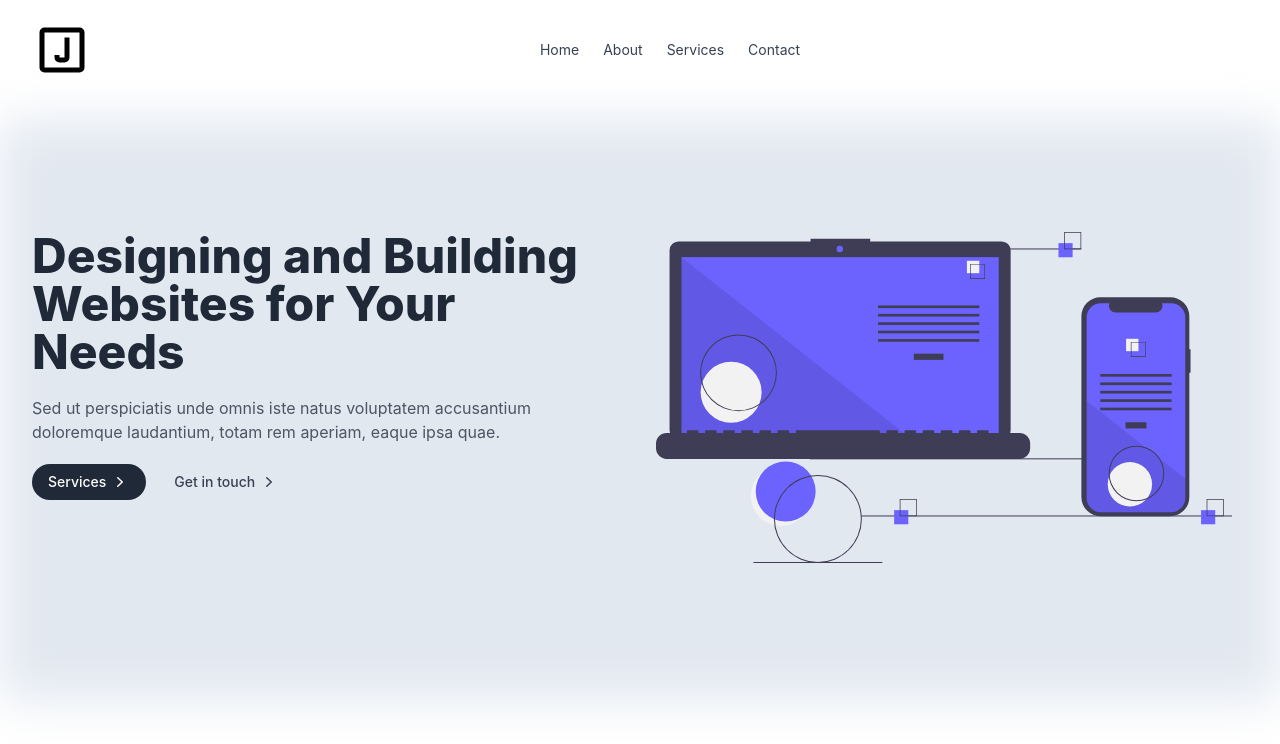
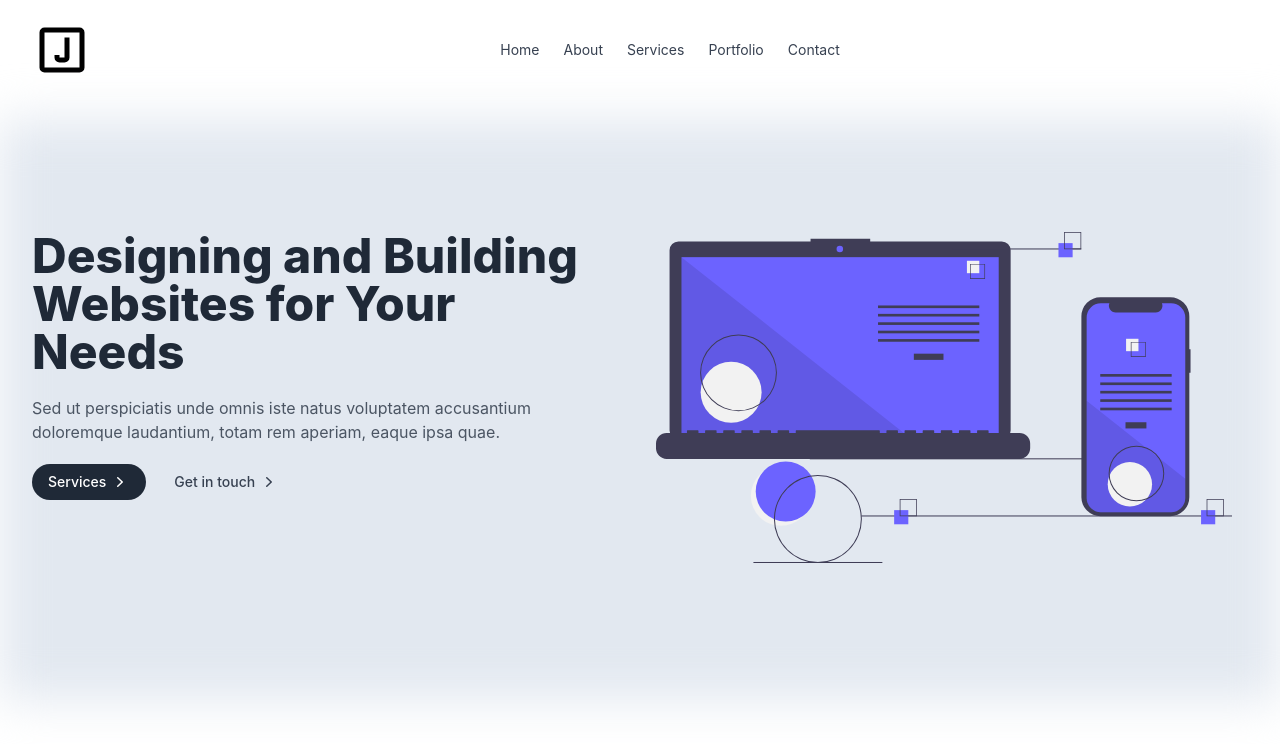
Before and after one commit to jacobadam/jacobadamdeveloper, a React (Create React App) app: page / in a window 1280 px wide. Shown: the top 744 px of the page. Built offline with nearby package versions, Linux system fonts and the light colour scheme.

Commit message:
add components and use react-router/link for nav

```diff
--- a/package.json
+++ b/package.json
@@ -15,6 +15,7 @@
     "@testing-library/user-event": "^13.5.0",
     "react": "^18.3.1",
     "react-dom": "^18.3.1",
+    "react-router-dom": "^6.28.0",
     "react-scripts": "5.0.1",
     "rimraf": "^6.0.1",
     "web-vitals": "^2.1.4"
--- /dev/null
+++ b/src/About.js
@@ -0,0 +1,5 @@
+import React from "react";
+
+export default function About() {
+  return <div>About</div>;
+}
--- a/src/App.js
+++ b/src/App.js
@@ -1,17 +1,27 @@
 import "./App.css";
-import React, { Component } from "react";
+import React from "react";
+import { BrowserRouter as Router, Routes, Route } from "react-router-dom";
 import Home from "./Home";
 import Nav from "./Nav";
+import About from "./About";
+import Services from "./Services";
+import Portfolio from "./Portfolio";
 
-class App extends Component {
-  render() {
-    return (
+import Contact from "./Contact";
+
+export default function App() {
+  return (
+    <Router>
       <div>
         <Nav />
-        <Home />
+        <Routes>
+          <Route path="/" element={<Home />} />
+          <Route path="/about" element={<About />} />
+          <Route path="/services" element={<Services />} />
+          <Route path="/portfolio" element={<Portfolio />} />
+          <Route path="/contact" element={<Contact />} />
+        </Routes>
       </div>
-    );
-  }
+    </Router>
+  );
 }
-
-export default App;
--- /dev/null
+++ b/src/Contact.js
@@ -0,0 +1,5 @@
+import React from "react";
+
+export default function Contact() {
+  return <div>Contact</div>;
+}
--- a/src/Nav.js
+++ b/src/Nav.js
@@ -1,4 +1,5 @@
 import { useState, useEffect } from "react";
+import { Link } from "react-router-dom";
 
 export default function NavBar() {
   const [state, setState] = useState(false);
@@ -6,6 +7,7 @@ export default function NavBar() {
     { title: "Home", path: "/" },
     { title: "About", path: "/about" },
     { title: "Services", path: "/services" },
+    { title: "Portfolio", path: "/portfolio" },
     { title: "Contact", path: "/contact" },
   ];
 
@@ -18,9 +20,9 @@ export default function NavBar() {
 
   const Brand = () => (
     <div className="flex items-center justify-between py-5 md:block">
-      <a href="/">
+      <Link to="/">
         <img src="/j-icon.svg" width={60} height={25} alt="J logo" />
-      </a>
+      </Link>
       <div className="md:hidden">
         <button
           className="menu-btn text-gray-500 hover:text-gray-800"
@@ -87,9 +89,9 @@ export default function NavBar() {
             <ul className="flex-1 justify-center items-center space-y-6 md:flex md:space-x-6 md:space-y-0">
               {navigation.map((item, idx) => (
                 <li key={idx} className="text-gray-700 hover:text-blue-900">
-                  <a href={item.path} className="block">
+                  <Link to={item.path} className="block">
                     {item.title}
-                  </a>
+                  </Link>
                 </li>
               ))}
             </ul>
--- /dev/null
+++ b/src/Portfolio.js
@@ -0,0 +1,5 @@
+import React from "react";
+
+export default function Portfolio() {
+  return <div>Portfolio</div>;
+}
--- /dev/null
+++ b/src/Services.js
@@ -0,0 +1,5 @@
+import React from "react";
+
+export default function Services() {
+  return <div>Services</div>;
+}
```
Also changed, not shown: 1 other file (tests, documents, lock files or other folders).
